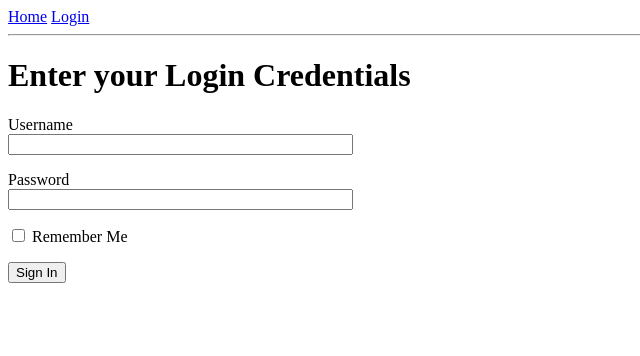
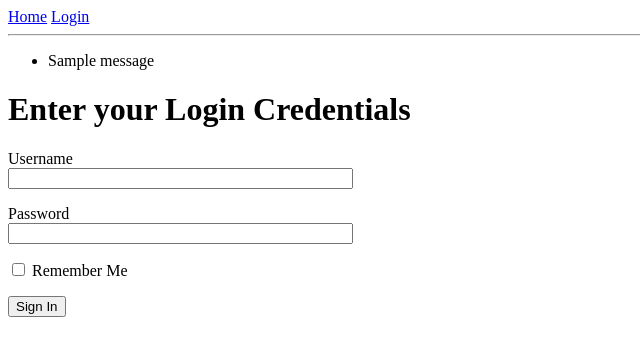
Before and after one commit to mtyadev/math_formula_latex_trainer, a Flask app: page /login in a window 1280 px wide. Shown: the top 356 px of the page, without its empty margins (0-640 px from the left). Run offline with Flask 2, Linux system fonts and the light colour scheme; one stand-in notice (Sample message) is shown.

Commit message:
Continuing with setting up the underlying flask framework. Added form validation and better way of displaying links.

```diff
--- a/app/routes.py
+++ b/app/routes.py
@@ -1,10 +1,15 @@
-from flask import render_template
+from flask import render_template, flash, redirect, url_for
 from app import app
 from app.forms import LoginForm
 
-@app.route("/login")
+@app.route("/login", methods=['GET', 'POST'])
 def login():
     form = LoginForm()
+    if form.validate_on_submit():
+        flash("Login requested for user {}, remember_me={}".format(
+            form.username.data, form.remember_me.data)
+        )
+        return redirect(url_for('index'))
     return render_template("login.html", titöe="Sign In", form=form)
 
 @app.route("/")
--- a/app/templates/base.html
+++ b/app/templates/base.html
@@ -8,10 +8,19 @@
     </head>
     <body>
         <div>
-            <a href="/index">Home</a>
-            <a href="/login">Login</a>
+            <a href="{{ url_for('index') }}">Home</a>
+            <a href="{{ url_for('login') }}">Login</a>
         </div>
         <hr>
+        {% with messages = get_flashed_messages() %}
+        {% if messages %}
+        <ul>
+            {% for message in messages %}
+            <li>{{message}}</li>
+            {% endfor %}
+        </ul>
+        {% endif %}
+        {% endwith %}
         {% block content %}{% endblock %}
     </body>
 </html>
--- a/app/templates/login.html
+++ b/app/templates/login.html
@@ -5,12 +5,18 @@
     <form action="" method="post" novalidate>
         {{ form.hidden_tag() }}
         <p>
-            {{ form.username.label }}<br>
-            {{ form.username(size=40) }}
+            {{ form.username.label }}<br />
+            {{ form.username(size=40) }}<br />
+            {% for error in form.username.errors %}
+            <span style="color: red;">[{{error}}]</span>
+            {% endfor %}
         </p>
         <p>
-            {{ form.password.label }}<br>
-            {{ form.password(size=40) }}
+            {{ form.password.label }}<br />
+            {{ form.password(size=40) }}<br />
+            {% for error in form.password.errors %}
+            <span style="color: red;">[{{ error }}]</span>
+            {% endfor %}
         </p>
         <p>{{ form.remember_me() }} {{form.remember_me.label }}</p>
         <p>{{ form.submit() }}</p>
```
